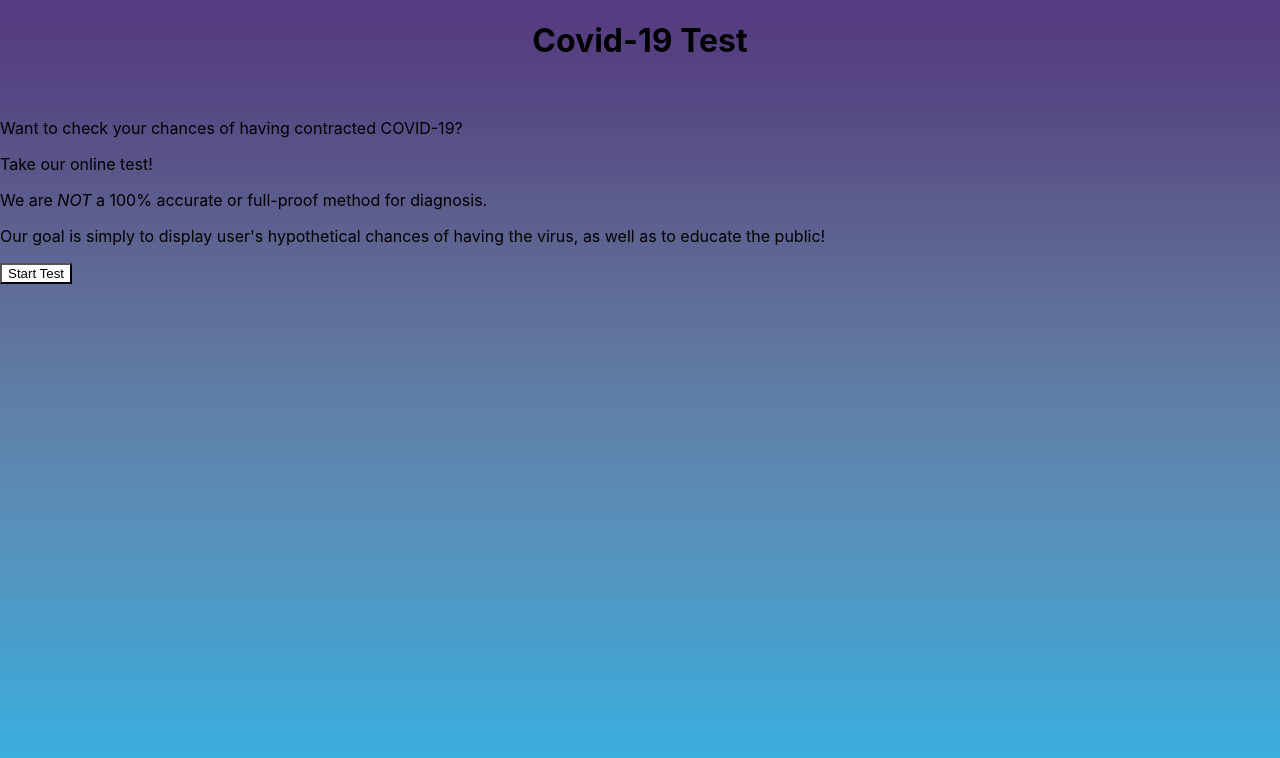
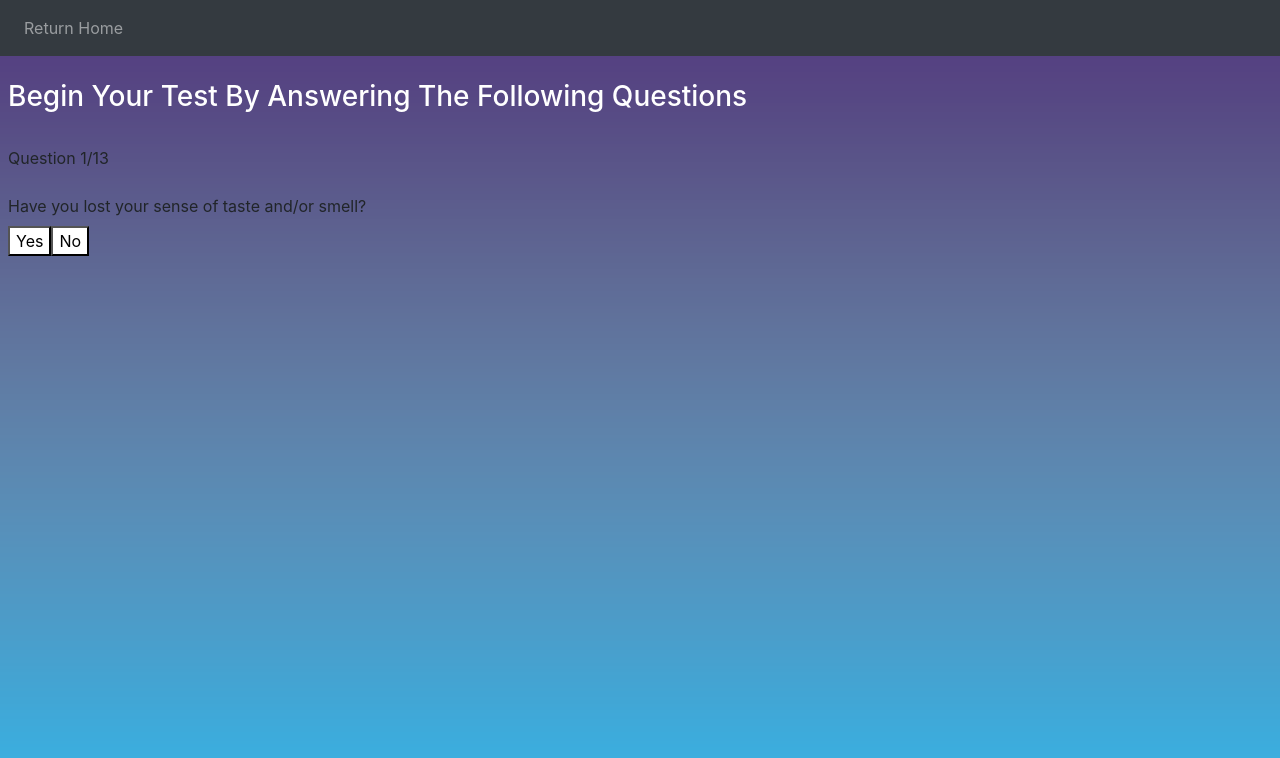
Before and after one commit to vfischer9/SeniorCapstone, a React (Create React App) app: page /test in a window 1280 px wide. Shown: the top 758 px of the page. Built offline with nearby package versions, Linux system fonts and the light colour scheme.

Commit message:
question/answer/score implementation

```diff
--- a/package.json
+++ b/package.json
@@ -6,8 +6,11 @@
     "@testing-library/jest-dom": "^5.11.9",
     "@testing-library/react": "^11.2.5",
     "@testing-library/user-event": "^12.8.3",
+    "bootstrap": "^4.6.0",
     "react": "^17.0.1",
+    "react-bootstrap": "^1.5.2",
     "react-dom": "^17.0.1",
+    "react-router-dom": "^5.2.0",
     "react-scripts": "4.0.3",
     "web-vitals": "^1.1.0"
   },
--- a/src/App.js
+++ b/src/App.js
@@ -3,7 +3,7 @@ import './App.css';
 function App() {
   return (
     <div className="App">
-      <Home />
+
 
     </div>
   );
--- a/src/Home.js
+++ b/src/Home.js
@@ -1,10 +1,11 @@
 import React from 'react'
+import { BrowserRouter as Router, Switch, Route, Link } from "react-router-dom";
 import './Home.css';
 
 function Home() {
 
     function activateTest() {
-          console.log('The button was clicked.');
+          console.log('The Start Test button was clicked.');
     }
 
 
@@ -17,7 +18,11 @@ function Home() {
             <p>We are <i>NOT</i> a 100% accurate or full-proof method for diagnosis.</p>
             <p>Our goal is simply to display user's hypothetical chances of having the virus, as well as to educate the public!</p>
 
-            <button onClick={activateTest}>Start Test</button>
+            <Link to="/test">
+                <button onClick={activateTest}> Start Test </button>
+            </Link>
+
+
         </div>
     )
 }
--- /dev/null
+++ b/src/Test.js
@@ -0,0 +1,168 @@
+import React, { useState } from "react";
+import ReactDOM from "react-dom";
+import { Navbar, Nav } from 'react-bootstrap';
+import 'bootstrap/dist/css/bootstrap.min.css';
+
+//highRisk = 3
+//lowRisk = 1
+//noRisk = 0
+
+
+function Test() {
+
+    const questions = [
+		{
+			questionText: 'Have you lost your sense of taste and/or smell?',
+			answerOptions: [
+				{ answerText: 'Yes', highRisk: true, lowRisk: false },
+                { answerText: 'No', noRisk: true},
+			],
+		},
+		{
+			questionText: 'Have you experienced fever or chills?',
+			answerOptions: [
+				{ answerText: 'Yes', lowRisk: true, highRisk: false },
+                { answerText: 'No', noRisk: true},
+			],
+		},
+		{
+			questionText: 'Have you been exposed to someone with COVID-19 in the last two weeks?',
+			answerOptions: [
+				{ answerText: 'Yes', highRisk: true, lowRisk: false },
+                { answerText: 'No', noRisk: true },
+			],
+		},
+		{
+			questionText: 'Have you been experiencing a sore throat?',
+			answerOptions: [
+				{ answerText: 'Yes', lowRisk: true, highRisk: false },
+                { answerText: 'No', noRisk: true },
+			],
+		},
+        {
+			questionText: 'Do you have a cough?',
+			answerOptions: [
+				{ answerText: 'Yes', lowRisk: true, highRisk: false },
+                { answerText: 'No', noRisk: true },
+			],
+		},
+        {
+			questionText: 'Have you shortness of breath and/or difficulty breathing?',
+			answerOptions: [
+				{ answerText: 'Yes', highRisk: true, lowRisk: false },
+                { answerText: 'No', noRisk: true },
+			],
+		},
+        {
+			questionText: 'Have you been experiencing fatigue?',
+			answerOptions: [
+				{ answerText: 'Yes', lowRisk: true, highRisk: false },
+                { answerText: 'No', noRisk: true },
+			],
+		},
+        {
+			questionText: 'Do you have muscle or body aches?',
+			answerOptions: [
+				{ answerText: 'Yes', lowRisk: true, highRisk: false },
+                { answerText: 'No', noRisk: true },
+			],
+		},
+        {
+			questionText: 'Do you experience head pain?',
+			answerOptions: [
+				{ answerText: 'Yes', lowRisk: true, highRisk: false },
+                { answerText: 'No', noRisk: true },
+			],
+		},
+        {
+			questionText: 'have you had a runny nose or experienced congestion?',
+			answerOptions: [
+				{ answerText: 'Yes', lowRisk: true, highRisk: false },
+				{ answerText: 'No', noRisk: true },
+			],
+		},
+        {
+			questionText: 'Do you have nausea and/or have experienced vomiting?',
+			answerOptions: [
+				{ answerText: 'Yes', lowRisk: true, highRisk: false },
+				{ answerText: 'No', noRisk: true },
+			],
+		},
+        {
+			questionText: 'Have you had pain or pressure in the chest area?',
+			answerOptions: [
+				{ answerText: 'Yes', highRisk: true, lowRisk: false },
+				{ answerText: 'No', noRisk: true },
+			],
+		},
+        {
+			questionText: 'Have you suddenly been experiencing new spouts of confusion?',
+			answerOptions: [
+				{ answerText: 'Yes', highRisk: true, lowRisk: false },
+				{ answerText: 'No', noRisk: true },
+			],
+		},
+	];
+
+    const [currentQuestion, setCurrentQuestion] = useState(0);
+	const [showScore, setShowScore] = useState(false);
+	const [score, setScore] = useState(0);
+
+	const handleAnswerOptionClick = (highRisk, lowRisk) => {
+		if (highRisk) {
+			setScore(score + 3);
+		}
+        else if (lowRisk) {
+            setScore(score + 1);
+        }
+
+		const nextQuestion = currentQuestion + 1;
+		if (nextQuestion < questions.length) {
+			setCurrentQuestion(nextQuestion);
+		} else {
+			setShowScore(true);
+		}
+	};
+
+    const getAvg = (score) => {
+        var avg = (score/23) * 100;
+        return avg;
+	};
+
+    return (
+        <div>
+
+             <Navbar  bg="dark" variant="dark">
+                <Nav className="mr-auto">
+                    <Nav.Link href="/">Return Home</Nav.Link>
+                </Nav>
+            </Navbar>
+            <br></br>
+            <h3 style={{ color: 'white' }} className='ml-2'>Begin Your Test By Answering The Following Questions</h3>
+            <br></br>
+
+
+            {showScore ? (
+				<div className='ml-2'>
+					You scored {score} out of 23, which is {getAvg(score)}%.
+				</div>
+			) : (
+				<>
+					<div className='ml-2'>
+						<div className='mb-4'>
+							<span>Question {currentQuestion + 1}</span>/{questions.length}
+						</div>
+						<div className='question-text'>{questions[currentQuestion].questionText}</div>
+					</div>
+					<div className='ml-2 mt-2 answer-section'>
+						{questions[currentQuestion].answerOptions.map((answerOption) => (
+							<button onClick={() => handleAnswerOptionClick(answerOption.highRisk, answerOption.lowRisk)}>{answerOption.answerText}</button>
+						))}
+					</div>
+				</>
+			)}
+        </div>
+    )
+}
+
+export default Test
--- a/src/index.js
+++ b/src/index.js
@@ -1,17 +1,21 @@
-import React from 'react';
-import ReactDOM from 'react-dom';
-import './index.css';
-import Home from './Home';
-import reportWebVitals from './reportWebVitals';
+import React from "react";
+   import ReactDOM from "react-dom";
+   import { BrowserRouter, Route, Switch } from "react-router-dom";
 
-ReactDOM.render(
-  <React.StrictMode>
-    <Home />
-  </React.StrictMode>,
-  document.getElementById('root')
-);
+   import Home from "./Home";
+   import Test from "./Test";
+
+    const rootElement = document.getElementById("root");
+    ReactDOM.render(
+      <BrowserRouter>
+       <Switch>
+        <Route exact path="/" component={Home} />
+        <Route path="/test" component={Test} />
+      </Switch>
+      </BrowserRouter>,
+      rootElement
+    );
 
 // If you want to start measuring performance in your app, pass a function
 // to log results (for example: reportWebVitals(console.log))
 // or send to an analytics endpoint. Learn more: https://bit.ly/CRA-vitals
-reportWebVitals();
```
Also changed, not shown: 1 other file (tests, documents, lock files or other folders).
